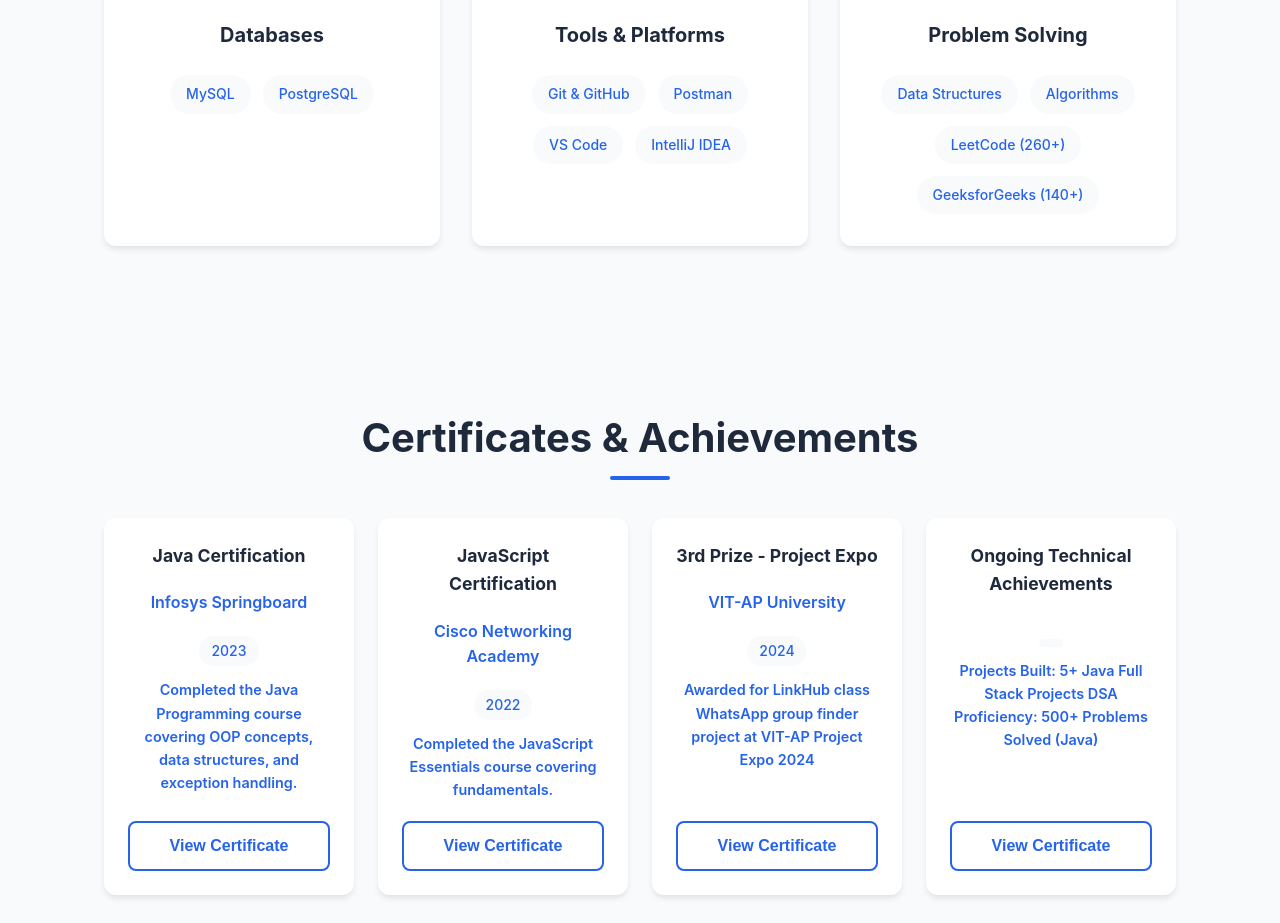
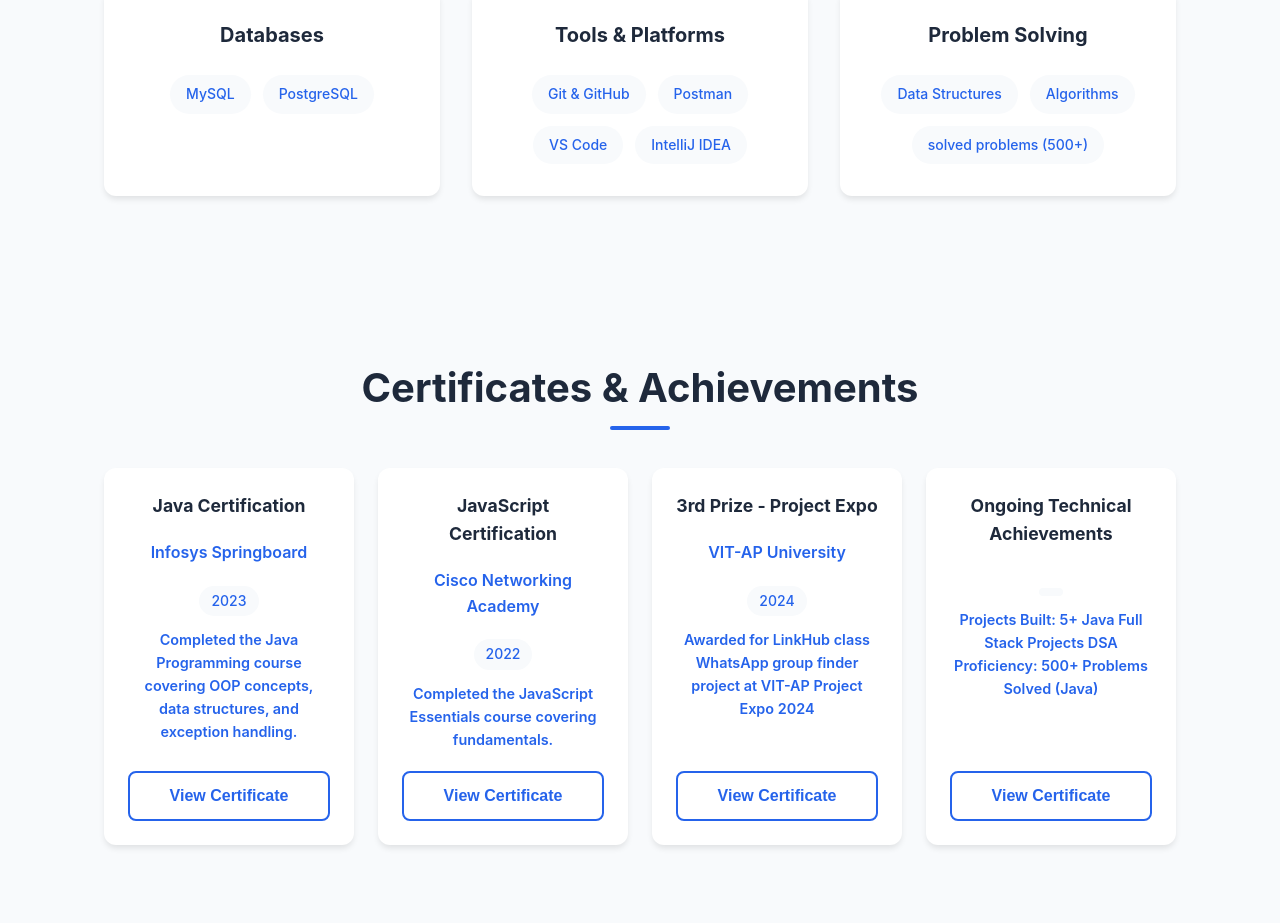
Before and after one commit to AKHIL-8055/portifolio, a React (Vite) app: page / in a window 1280 px wide. Shown: the part 4940-5863 px from the top of the page. Built offline with nearby package versions, Linux system fonts and the light colour scheme.

Commit message:
Update print statement from 'Hello' to 'Goodbye'

```diff
--- a/src/Components/Home.jsx
+++ b/src/Components/Home.jsx
@@ -343,8 +343,8 @@ I’m a final-year B.Tech CSE student at Vellore Institute of Technology with a
             <div className="skills-list">
               <span className="skill-item">Data Structures</span>
               <span className="skill-item">Algorithms</span>
-              <span className="skill-item">LeetCode (260+)</span>
-              <span className="skill-item">GeeksforGeeks (140+)</span>
+              <span className="skill-item">solved problems (500+)</span>
+
             </div>
           </div>
         </div>
```
